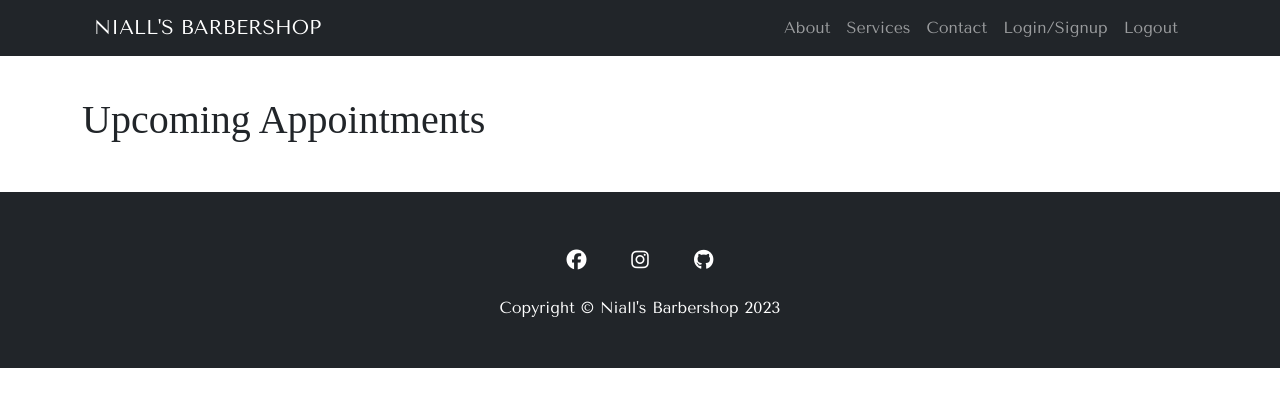
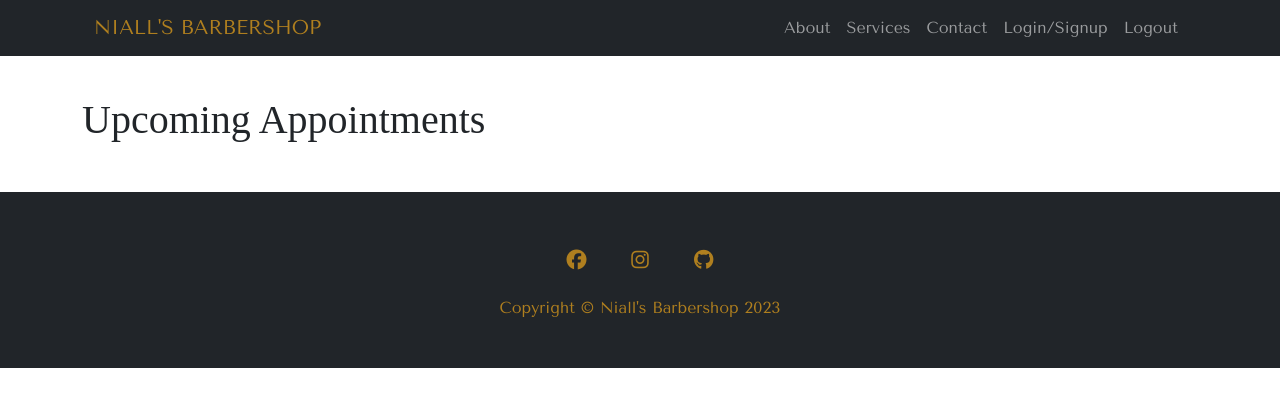
Before and after one commit to DanMorriss/nialls-barbershop, a Django app: page / in a window 1280 px wide. Shown: the top 407 px of the page. Run offline with Django 3.2, Linux system fonts and the light colour scheme; data that the repository does not hold is empty; some libraries are stand-ins or nearby versions; some web fonts are replaced.

Commit message:
Add brand colors to header and footer

```diff
--- a/static/css/style.css
+++ b/static/css/style.css
@@ -1,4 +1,9 @@
 @import url('https://fonts.googleapis.com/css2?family=Sancreek&family=Tenor+Sans&display=swap');
+
+:root {
+    --clr-gold: #af7f1f;
+    ---clr-white: #ffffff;
+}
 
 body {
     font-family: 'Tenor Sans', sans-serif;
@@ -7,3 +12,12 @@ body {
 h1, h2 {
     font-family: 'Sancreek', serif;
 }
+
+.gold {
+    color: var(--clr-gold)
+}
+
+.hover-white:hover {
+    transition: .5s ease-in-out;
+    color: var(---clr-white)
+}
--- a/templates/base.html
+++ b/templates/base.html
@@ -19,7 +19,7 @@
     <!-- Naigation -->
     <nav class="navbar navbar-expand-lg navbar-dark bg-dark fixed-top" id="mainNav">
         <div class="container px-4">
-            <a class="navbar-brand " href="#page-top">NIALL'S BARBERSHOP</a>
+            <a class="navbar-brand gold hover-white" href="#page-top">NIALL'S BARBERSHOP</a>
             <button class="navbar-toggler" type="button" data-bs-toggle="collapse" data-bs-target="#navbarResponsive" aria-controls="navbarResponsive" aria-expanded="false" aria-label="Toggle navigation"><span class="navbar-toggler-icon"></span></button>
             <div class="collapse navbar-collapse" id="navbarResponsive">
                 <ul class="navbar-nav ms-auto">
@@ -43,37 +43,34 @@
     <!-- Footer -->
     <footer class="py-5 bg-dark mt-5">
         <div class="container px-4">
-
             <div class="row">
                 <div class="col-lg-8 col-md-10 mx-auto">
                     <ul class="list-inline text-center">
                         <li class="list-inline-item">
                             <a href="#">
                                 <span class="fa-stack fa-lg">
-                        <i class="fa-brands fa-facebook fa-stack-1x fa-inverse"></i>
+                                    <i class="fa-brands fa-facebook fa-stack-1x gold hover-white"></i>
                                 </span>
                             </a>
                         </li>
                         <li class="list-inline-item">
                             <a href="#">
                                 <span class="fa-stack fa-lg">
-                            <i class="fa-brands fa-instagram fa-stack-1x fa-inverse"></i>
+                                    <i class="fa-brands fa-instagram fa-stack-1x gold hover-white"></i>
                                 </span>
                             </a>
                         </li>
                         <li class="list-inline-item">
                             <a href="#">
                                 <span class="fa-stack fa-lg">
-                        <i class="fab fa-github fa-stack-1x fa-inverse"></i>
+                                    <i class="fab fa-github fa-stack-1x gold hover-white"></i>
                                 </span>
                             </a>
                         </li>
                     </ul>
-                <p class="m-0 text-center text-white">Copyright &copy; Niall's Barbershop 2023</p>
+                    <p class="m-0 text-center gold">Copyright &copy; Niall's Barbershop 2023</p>
                 </div>
             </div>
-
-
         </div>
     </footer>
     <!-- Bootstrap JS -->
```
Also changed, not shown: README.md. Lines whose indentation alone changed are shown as unchanged.
